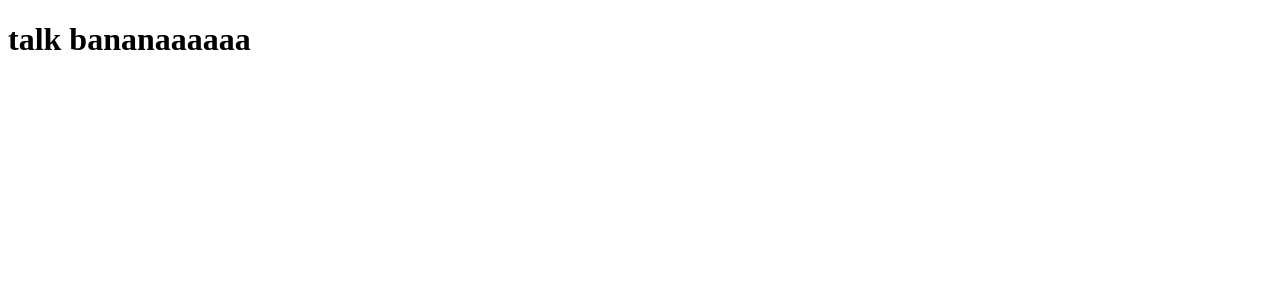
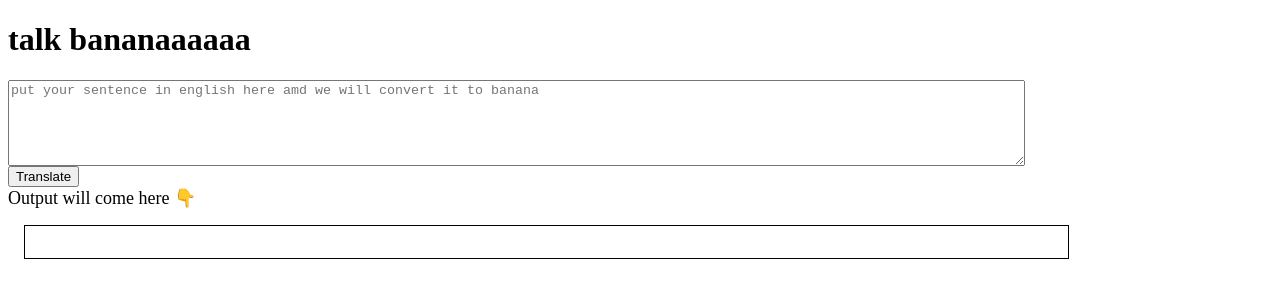
Before and after one commit to rahulranjanpandey/Neogcamp-banana-speak, a plain HTML site: page index.html in a window 1280 px wide. Drawn offline with Linux system fonts and the light colour scheme.

Commit message:
commit to main

```diff
--- /dev/null
+++ b/app.js
@@ -0,0 +1,10 @@
+var btnTranslate = document.querySelector("#btn-translate");
+var txtInput = document.querySelector("#txt-input");
+var outputDiv = document.quesrySelector("#output");
+
+
+function clickHandler() {
+    outputDiv.innerText = ajajajjajaj
+};
+
+btnTranslate.addEventListener("click", clickHandler)
--- a/index.html
+++ b/index.html
@@ -4,8 +4,32 @@
     <meta charset="UTF-8">
     <meta name="viewport" content="width=device-width, initial-scale=1.0">
     <title>Banana Speak</title>
+    <style>
+        textarea {
+            width: 80%;
+            height: 10vh;
+            display: block;
+            margin: 1 rem;
+            padding: 1 rem;
+        }
+
+        #output {
+            border: 1px solid black;
+            height: 10v;
+            width: 80%;
+            margin: 1rem;
+            padding: 1rem;
+        }
+    </style>
+
 </head>
 <body>
     <h1> talk bananaaaaaa</h1>
+    <textarea id="txt-input" placeholder="put your sentence in english here amd we will convert it to banana"></textarea>
+    <button id="btn-translate">Translate</button>
+    <div style="font-size: large;">Output will come here 👇</div>
+    <div id="output"></div>
+
+    <script src="app.js" type="text/javascript"></script>
 </body>
 </html>
```
